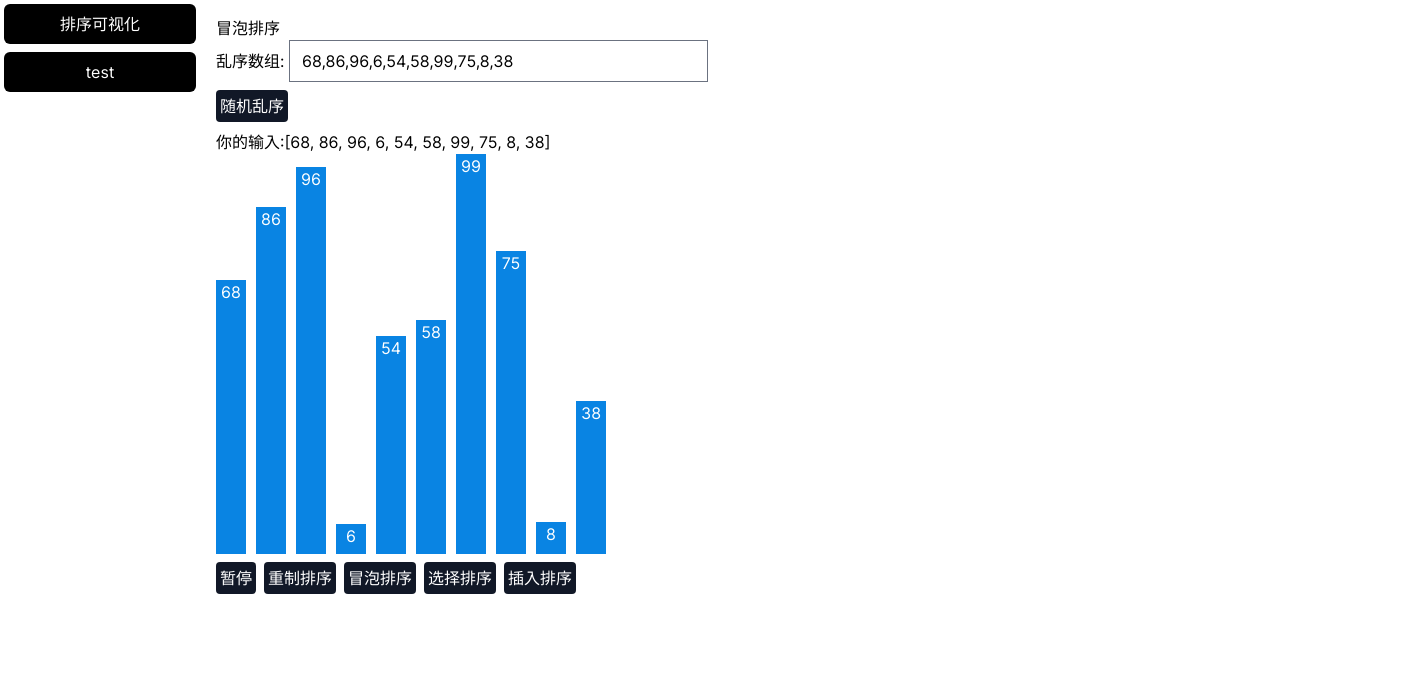
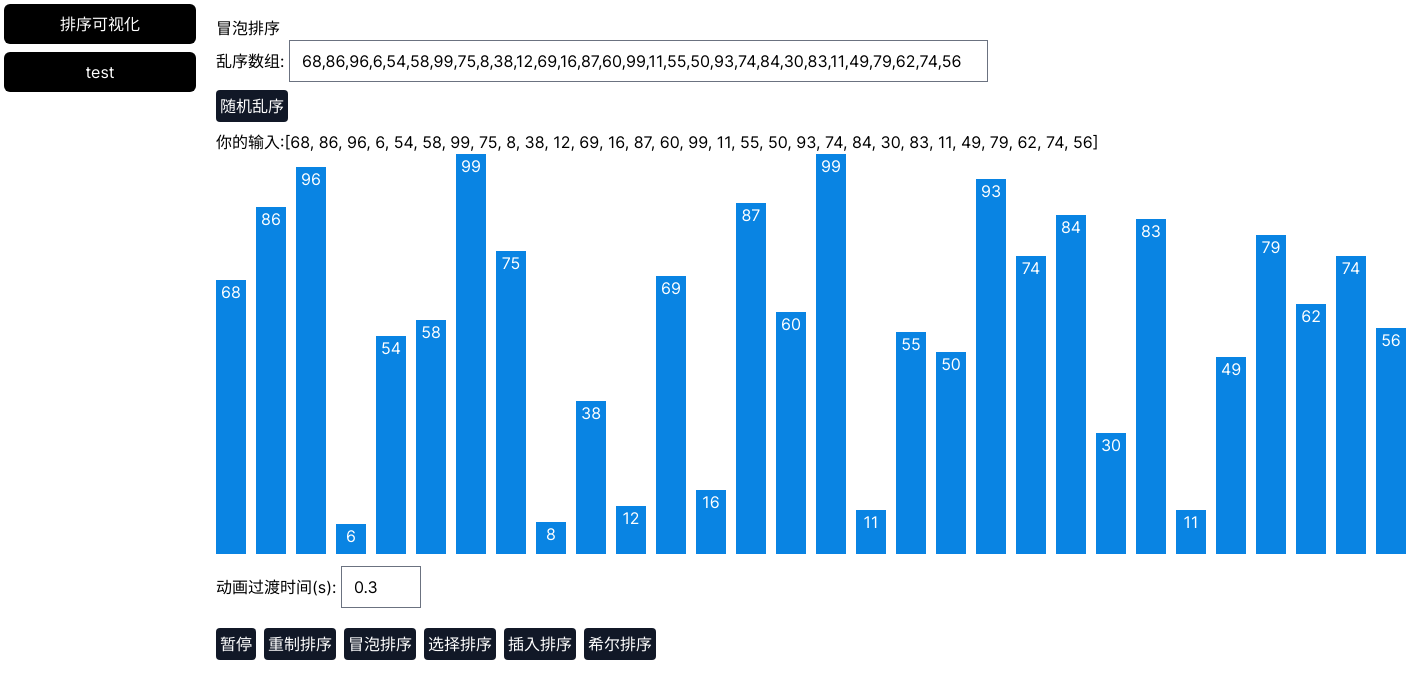
Before and after one commit to YuFengjie97/sortVisual, a Vue app: page /#/ in a window 1280 px wide. Shown: the top 698 px of the page, 1406 px wide, since content can reach past the window. Built offline with nearby package versions, Linux system fonts and the light colour scheme.

Commit message:
feat: 希尔排序

```diff
--- a/src/components/grid/index.vue
+++ b/src/components/grid/index.vue
@@ -4,11 +4,15 @@
       class="item"
       v-for="item in arrWrap2"
       :key="item.id"
-      :style="`height:${item.height}px;left: ${item.left}px;width:${barWidth}px;background:${item.bg}`"
+      :style="`height:${item.height}px;left: ${item.left}px;width:${barWidth}px;background:${item.bg};z-index: ${item.zIndex}`"
     >
       {{ item.val }}
     </div>
   </div>
+  <label class="block my-3" for="time">
+    动画过渡时间(s):
+    <input class="w-20" type="text" id="time" v-model="transitionTime" />
+  </label>
   <button @click="handlePause">
     {{ isPause ? '继续' : '暂停' }}
   </button>
@@ -16,6 +20,7 @@
   <button @click="handleBubbleSort">冒泡排序</button>
   <button @click="handleSelectSort">选择排序</button>
   <button @click="handleInsertSort">插入排序</button>
+  <button @click="handleShellSort">希尔排序</button>
 </template>
 <script>
 import { computed, ref, watchEffect } from 'vue'
@@ -35,11 +40,23 @@ export default {
     const gap = 10
     const minH = 30
     const maxH = 400
-    const transitionTime = ref(0.1) // 秒
+    const transitionTime = ref(0.3) // 秒
     const active = '#ff7675'
     const defaultC = '#0984e3'
     const mark = '#fdcb6e'
-    const done = '#6c5ce7'
+
+    const colors = [
+      '#00b894',
+      '#00cec9',
+      '#0984e3',
+      '#6c5ce7',
+      '#b2bec3',
+      '#fdcb6e',
+      '#e17055',
+      '#d63031',
+      '#e84393',
+      '#2d3436',
+    ]
 
     let arrWrap1 = [] // {id,val} 排序的数组
     let idMap = ref({}) // id-->el
@@ -67,6 +84,7 @@ export default {
           height: valH < minH ? minH : parseInt(valH),
           left: (barWidth + gap) * i,
           bg: defaultC,
+          zIndex: 1,
         }
         idMap.value[i] = el
       })
@@ -88,7 +106,6 @@ export default {
     // 结束排序
     let isOver = true
 
-
     function swap(item1, item2, key) {
       if (item1 === item2) return
       let temp = item1[key]
@@ -108,7 +125,7 @@ export default {
       for (let i = 0; i < len - 1; i++) {
         for (let j = 0; j < len - 1 - i; j++) {
           await pause()
-          if(isOver) return
+          if (isOver) return
           item1 = arrWrap1[j]
           item2 = arrWrap1[j + 1]
           item3 = idMap.value[item1.id]
@@ -144,7 +161,7 @@ export default {
         item5 = idMap.value[itemMin.id]
         for (let j = i + 1; j < len; j++) {
           await pause()
-          if(isOver) return
+          if (isOver) return
           item2 = arrWrap1[j]
           item4 = idMap.value[item2.id]
           item4.bg = item4.id === itemMin.id ? mark : active
@@ -171,7 +188,7 @@ export default {
       for (let i = 1; i < arrWrap1.length; i++) {
         for (let j = i; j > 0; j--) {
           await pause()
-          if(isOver) return
+          if (isOver) return
           item1 = arrWrap1[j]
           item2 = arrWrap1[j - 1]
 
@@ -194,6 +211,49 @@ export default {
         }
       }
     }
+
+    async function handleShellSort() {
+      let len = arrWrap1.length
+      let gap = Math.floor(len / 2)
+      // gap从len/2到1
+      for (gap; gap > 0; gap = Math.floor(gap / 2)) {
+        // 通过gap分了多少组(i)
+        for (let i = 0; i < gap; i++) {
+          // 每组的当前元素(j)向该组之前的元素做插入排序
+          for (let j = i + gap; j < len; j += gap) {
+            // 当前元素插入排序
+            for (let n = j; n > i; n -= gap) {
+              let itemN = arrWrap1[n]
+              let itemM = arrWrap1[n - gap]
+              let item3 = idMap.value[itemN.id]
+              let item4 = idMap.value[itemM.id]
+              item3.bg = active
+              item4.bg = active
+              item3.zIndex = 100
+              item4.zIndex = 100
+
+              if (itemN.val < itemM.val) {
+                swap(itemN, itemM, 'id')
+                swap(itemN, itemM, 'val')
+                swap(item3, item4, 'left')
+                await sleep(transitionTime.value * 1000)
+                item3.bg = defaultC
+                item4.bg = defaultC
+                item3.zIndex = 1
+                item4.zIndex = 1
+              } else {
+                await sleep(transitionTime.value * 1000)
+                item3.bg = defaultC
+                item4.bg = defaultC
+                item3.zIndex = 1
+                item4.zIndex = 1
+                break
+              }
+            }
+          }
+        }
+      }
+    }
     return {
       isPause,
       arrWrap2,
@@ -203,6 +263,7 @@ export default {
       handleSelectSort,
       handleBubbleSort,
       handleInsertSort,
+      handleShellSort,
       handlePause,
     }
   },
--- a/src/views/BubbleSort/index.vue
+++ b/src/views/BubbleSort/index.vue
@@ -5,7 +5,7 @@
       乱序数组:
       <input
         id="inputStr"
-        class="w-2/5"
+        class="w-8/12"
         type="text"
         placeholder="逗号隔开"
         v-model="inputStr"
@@ -43,7 +43,7 @@ watchEffect(() => {
 handleCreateArr()
 
 function handleCreateArr() {
-  inputStr.value = createRandomArr(10).join(",")
+  inputStr.value = createRandomArr(30).join(",")
 }
 </script>
 
```
